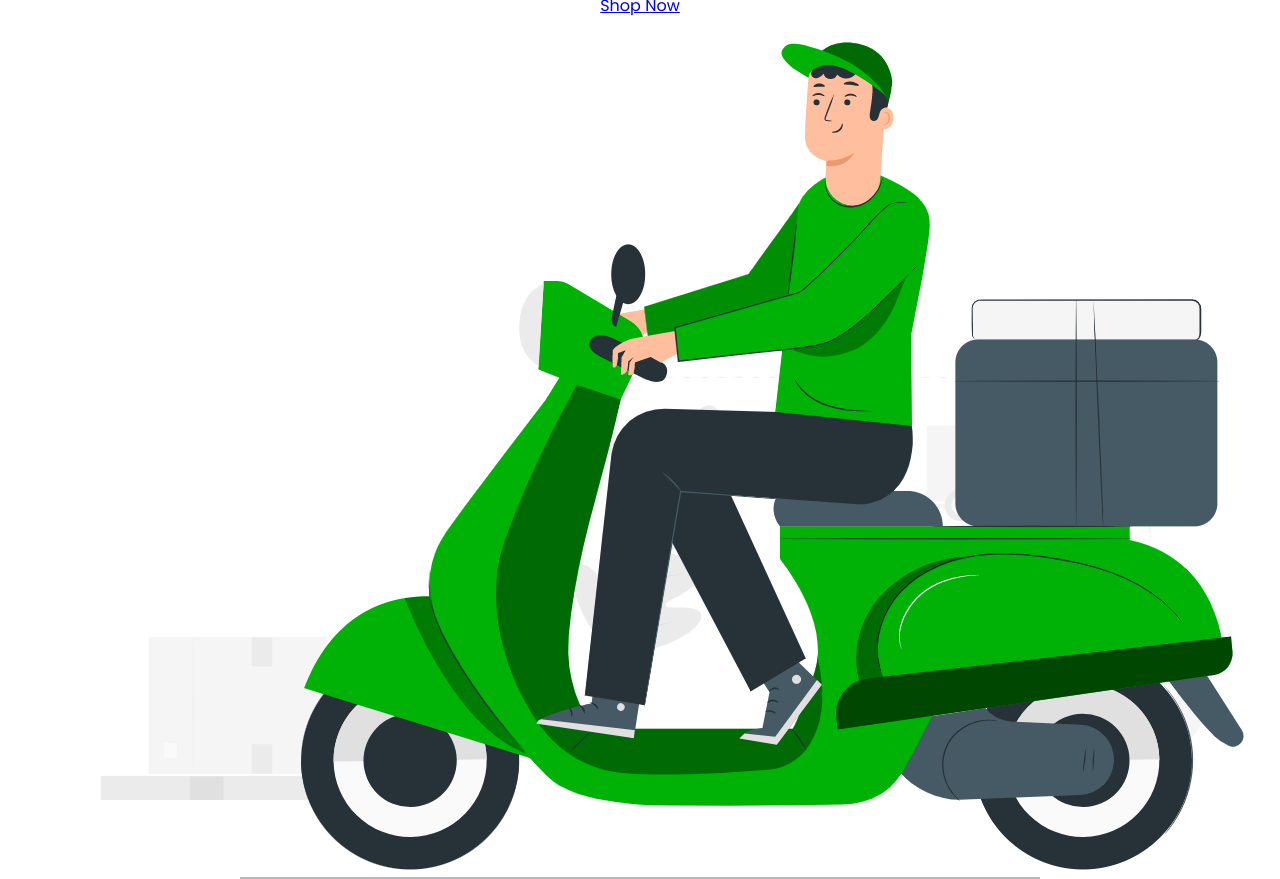
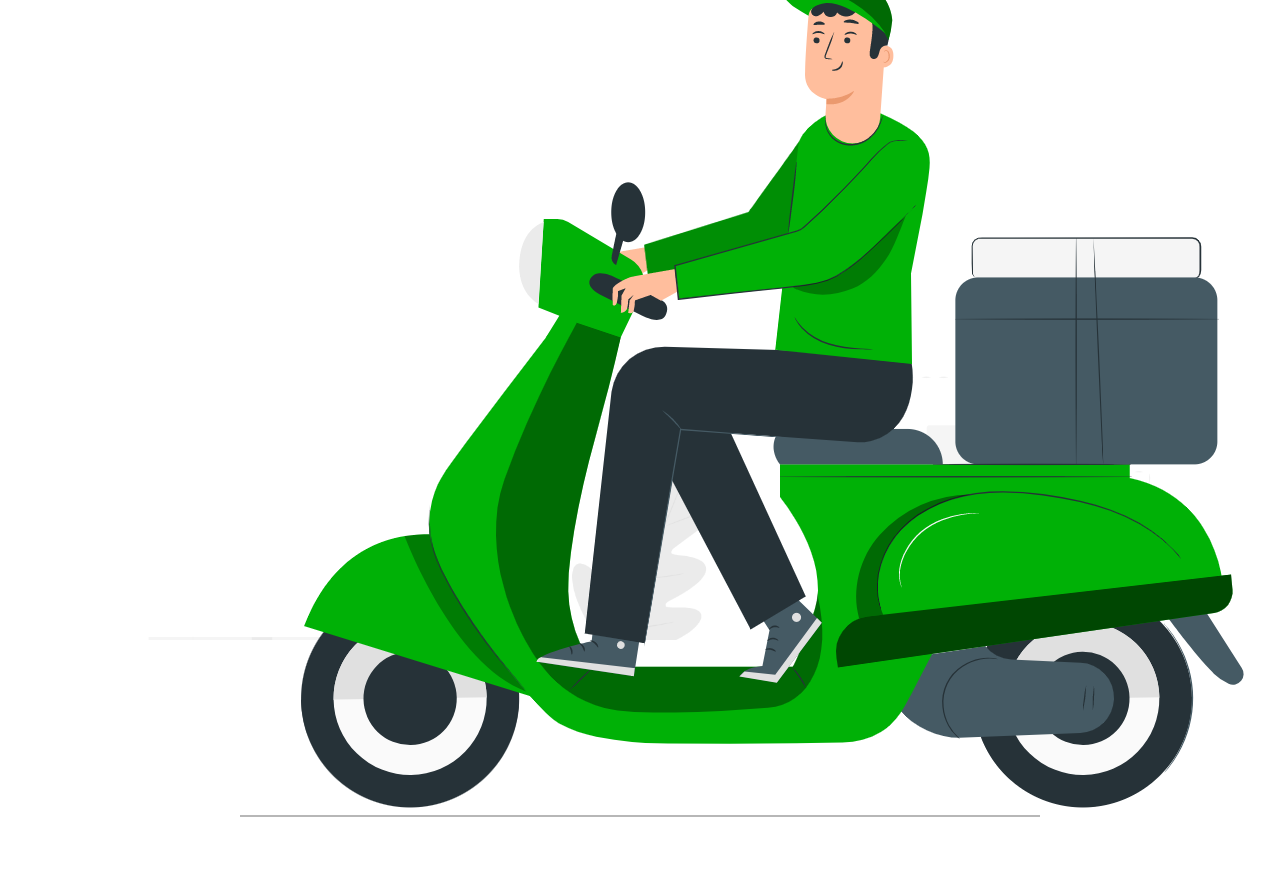
Before and after one commit to Olaf0926/Rabbit-Mart, a React (Create React App) app in the folder client/: page / in a window 1280 px wide. After the commit the page ends 817 px from the top, so only its background shows below. Built offline with nearby package versions, Linux system fonts and the light colour scheme.

Commit message:
updated hero styling

```diff
--- a/client/src/pages/home/home.module.css
+++ b/client/src/pages/home/home.module.css
@@ -10,8 +10,8 @@
     align-items: center;
     justify-content: center;
     padding: 2em;
-    gap: 1.5em;
-    height: 100vh;
+    gap: 2em;
+    height: 80vh;
     background: linear-gradient(180deg, var(--PRIMARY_ALPHA_50) 0%, white 50%);
 }
 
@@ -39,9 +39,16 @@
     font-size: 2rem;
 }
 
+.hero h1 {
+    font-size: 1.8rem;
+    line-height: 2rem;
+    text-align: center;
+}
+
 .hero p {
     font-size: .9rem;
     margin-top: -1.5em;
+    text-align: center;
 }
 
 .delivery {
```
